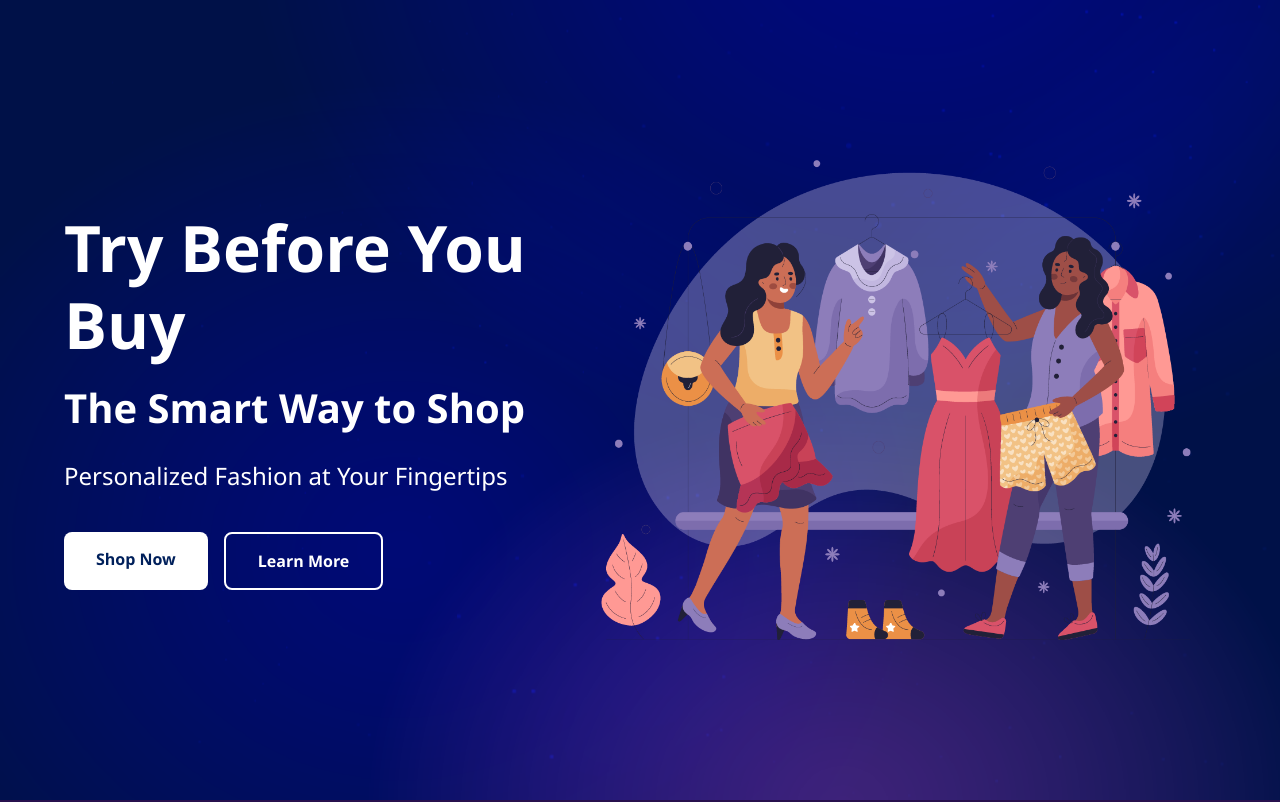
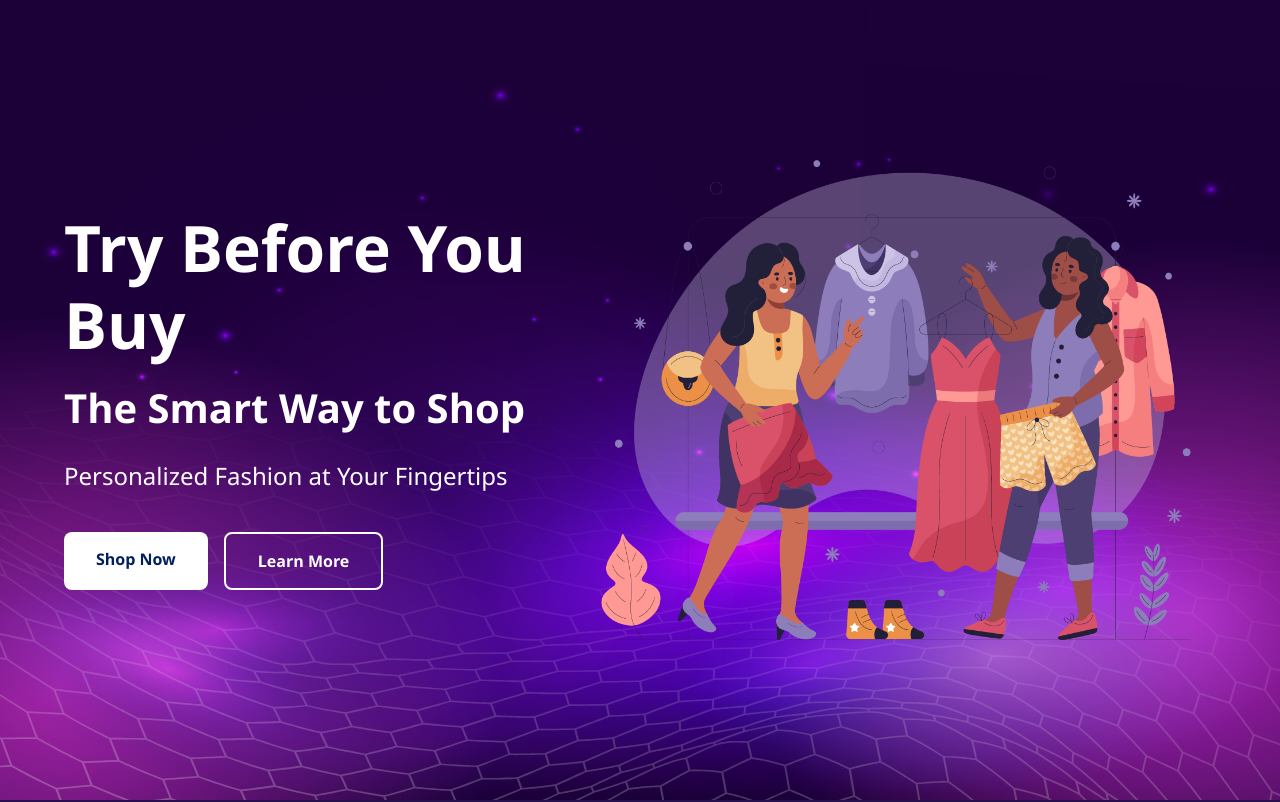
Before and after one commit to project-Fit-On/Product-FIt-On, a Next.js app in the folder Main_Web/: page / in a window 1280 px wide. Shown: the top 802 px of the page. Built offline with nearby package versions, Linux system fonts and the light colour scheme.

Commit message:
Updated Home banner

```diff
--- a/Main_Web/app/page.module.css
+++ b/Main_Web/app/page.module.css
@@ -11,7 +11,7 @@
   width: 100%;
   height: 100vh;
   min-height: 600px;
-  background-image: url("/img/secback.png"); /* Fixed path */
+  background-image: url("/img/homeback.svg"); /* Fixed path */
   background-size: cover;
   background-position: center;
 
```
Also changed, not shown: Main_Web/public/img/homeback.svg (added).
